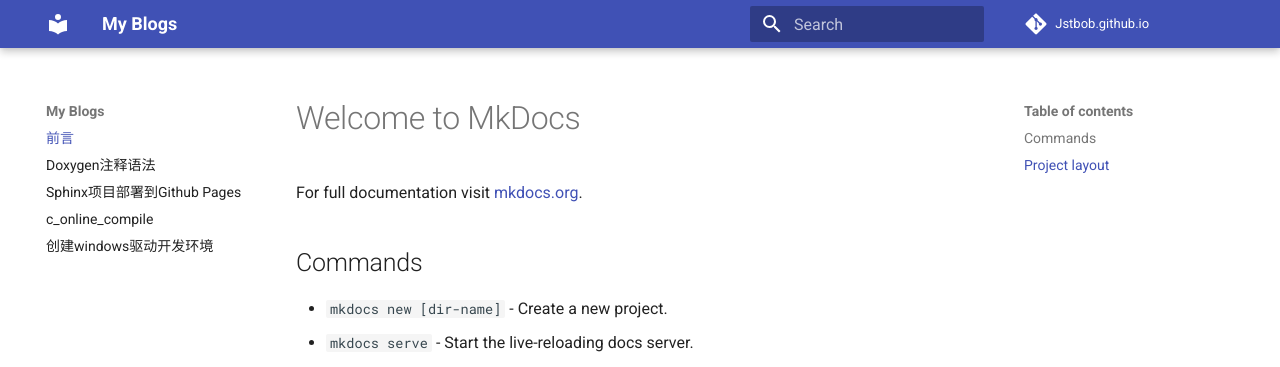
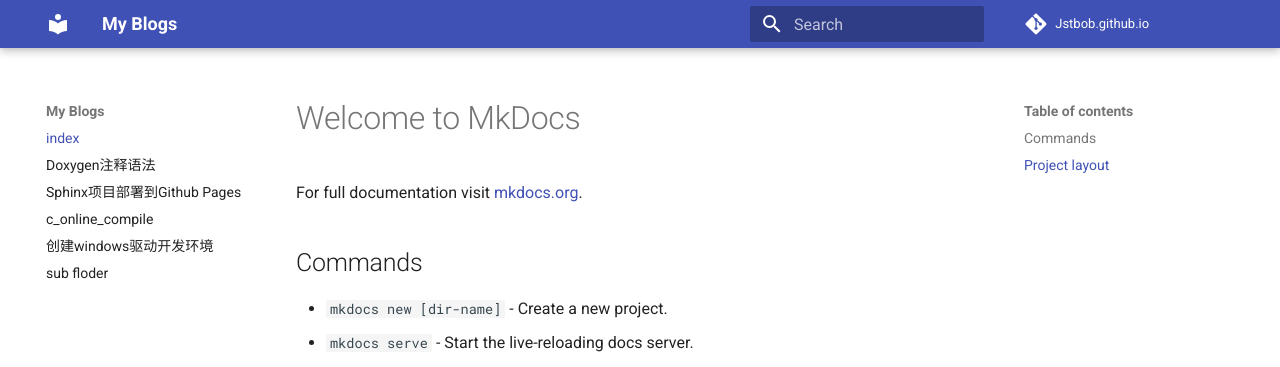
Before and after one commit to Jstbob/mkdocs-example, an MkDocs documentation site: the page built from docs/index.md, in a window 1280 px wide. Shown: the top 367 px of the page. Built offline with MkDocs 1.6.1 and Material for MkDocs 9.7.7, drawn with Linux system fonts in a browser that asks for light colours; comment, search, counter and statistics services are not loaded.

Commit message:
add sub folder.

```diff
--- a/mkdocs.yml
+++ b/mkdocs.yml
@@ -7,8 +7,9 @@
   name: material
 
 nav:
-  - 前言: "index.md"
+  - index: "index.md"
   - Doxygen注释语法: "Doxygen注释语法.md"
   - Sphinx项目部署到Github Pages: "Sphinx项目部署到Github Pages.md"
   - c_online_compile: "c_online_compile.md"
   - 创建windows驱动开发环境: "创建windows驱动开发环境.md"
+  - sub floder: "sub floder/demo.md"
```
Also changed, not shown: docs/sub folder/demo.md (added, +1 -0 lines), New Text Document.txt (added), 1 other file.
